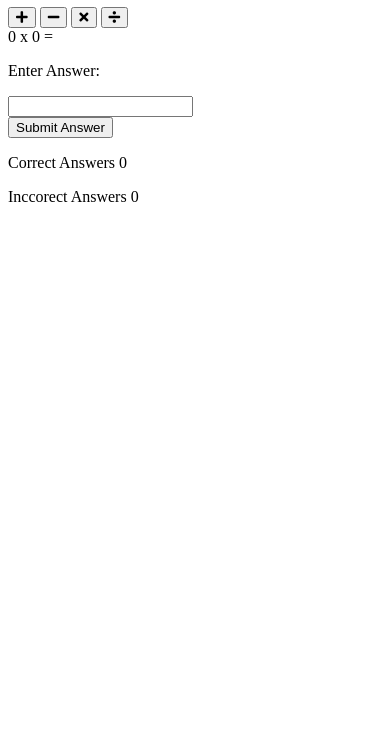
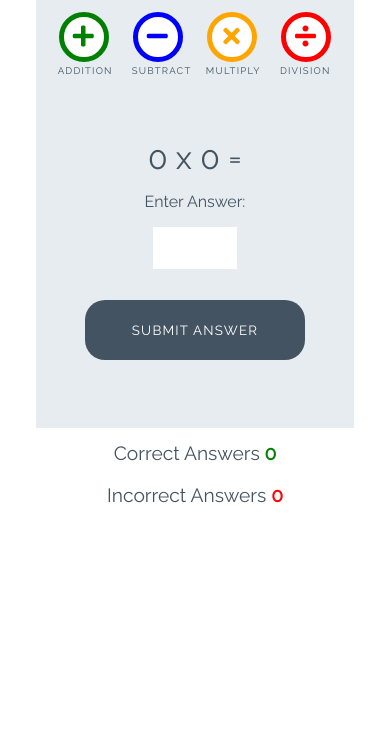
Before and after one commit to Pierreslag/love-maths, a plain HTML site: page index.html in a window 390 px wide. Shown: the part 112-844 px from the top of the page. Drawn offline with Linux system fonts and the light colour scheme.

Commit message:
Fixed a bug in css and some in html

```diff
--- a/assets/css/style.css
+++ b/assets/css/style.css
@@ -0,0 +1,252 @@
+/* --------- Global style */
+
+body {
+    background-color: white;
+    font-family: "Raleway", sans-serif;
+    color: #445361;
+    text-align: center;
+}
+
+/* --------- Heading */
+
+.heading {
+    text-align: center;
+    font-size: 2.5rem;
+}
+
+.logo {
+    height: 40px;
+    padding-right: 5px;
+}
+
+/* --------- Game layout */
+
+.game-area {
+    background-color: #E6ECF0;
+    box-sizing: border-box;
+    width: 85%;
+    height: 65vh;
+    max-height: 450px;
+    max-width: 830px;
+    margin-left: auto;
+    margin-right: auto;
+    padding: 1%;
+}
+
+.question-area {
+    width: 50%;
+    font-size: 2rem;
+    margin: auto;
+    padding: 50px 0;
+}
+
+.question-area span {
+    padding: 0 15px;
+}
+
+.score-area {
+    margin: 5px auto;
+    width: 60%;
+    font-size: 1.2rem;
+}
+
+.controls-area {
+    width: 85%;
+    margin: 30px auto;
+}
+
+#score {
+    color: green;
+    font-weight: bold;
+}
+
+#incorrect {
+    color: red;
+    font-weight: bold;
+}
+
+.answer-message {
+    display: none;
+    font-size: 1rem;
+}
+
+#answer-box {
+    border: none;
+    color: #445361;
+    display: inline-block;
+    height: 40px;
+    width: 80px;
+    font-size: 1.2rem;
+}
+
+.scores {
+    display: inline-block;
+    padding: 25px;
+}
+
+/* --------- Buttons */
+
+.btn {
+    width: 220px;
+    height: 60px;
+    font-family: "Raleway", sans-serif;
+    text-transform: uppercase;
+    letter-spacing: 1.2px;
+    color: white;
+}
+
+.btn:focus {
+    outline: none;
+}
+
+.btn--big {
+    padding-top: 10px;
+    border-radius: 50%;
+    background-color: white;
+    border: 10px solid;
+    width: 100px;
+    height: 100px;
+    font-size: 3.2rem;
+    margin: 0 30px;
+    transition: all 0.5s;
+}
+
+.btn--big::after{
+    content: attr(data-type);
+    font-size: 1rem;
+    color: #445361;
+    position: relative;
+    left: -0.5em;
+}
+
+.btn--blue {
+    border-color: blue;
+    color: blue;
+}
+
+.btn--blue:active,
+.btn--blue:hover {
+    background-color: darkblue;
+    color: white;
+}
+
+.btn--orange {
+    border-color: orange;
+    color: orange;
+}
+
+.btn--orange:active,
+.btn--orange:hover {
+    background-color: darkorange;
+    color: white;
+}
+
+.btn--red {
+    border-color: red;
+    color: red;
+}
+
+.btn--red:active,
+.btn--red:hover {
+    background-color: darkred;
+    color: white;
+}
+
+.btn--green {
+    border-color: green;
+    color: green;
+}
+
+.btn--green:active,
+.btn--green:hover {
+    background-color: darkgreen;
+    color: white;
+}
+
+.btn--gray {
+    margin-top: 25px;
+    background-color: #445361;
+    border: 1px transparent;
+    border-radius: 20px;
+}
+
+.btn--gray:active,
+.btn--gray:hover {
+    background-color: #0d1013;
+}
+
+/* --------- Media queries */
+
+@media (max-width: 414px) {
+    .controls-area {
+        width: 100%;
+    }
+
+    .btn--big {
+        margin: 0 10px;
+        padding: 5px;
+        border: 5px solid;
+        width: 50px;
+        height: 50px;
+        font-size: 1.5rem;
+    }
+
+    .btn--big::after {
+        font-size: 0.6rem;
+        left: -0.7rem;
+    }
+
+    .question-area {
+        padding: 10% 0;
+        width: 100%;
+    }
+
+    .question-area span {
+        padding: 0;
+    }
+
+    .answer-message {
+        display: block;
+    }
+
+    #answer-box {
+        display: block;
+        margin: 0 auto;
+    }
+    .btn--gray {
+        margin-top: 0;
+    }
+
+    .score-area {
+        width: 100%;
+    }
+
+    .scores {
+        margin: 0.5em auto;
+        display: block;
+        padding: 5px;
+    }
+
+    .heading {
+        font-size: 2rem;
+    }
+}
+
+@media (max-width: 320px) {
+    .game-area {
+        height: 70vh;
+    }
+
+    .controls-area {
+        width: 75%;
+        margin: 10px auto;
+    }
+
+    .btn--big {
+        margin: 10px 10px;
+    }
+    .question-area {
+        padding: 10px 0;
+    }
+
+}
--- a/index.html
+++ b/index.html
@@ -1,34 +1,38 @@
 <!DOCTYPE html>
 <html lang="en">
+
 <head>
     <meta charset="UTF-8">
-    <meta http-equiv="X-UA-Compatible" content="IE=edge">
+
     <meta name="viewport" content="width=device-width, initial-scale=1.0">
 
-    <!--Font awsome and google fonts-->
-    <link rel="stylesheet" href="https://use.fontawesome.com/releases/v5.7.2/css/all.css" integrity="sha384-fnmOCqbTlWIlj8LyTjo7mOUStjsKC4pOpQbqyi7RrhN7udi9RwhKkMHpvLbHG9Sr" crossorigin="anonymous">
+    <!-- Font awesome and google fonts -->
+    <link rel="stylesheet" href="https://use.fontawesome.com/releases/v5.7.2/css/all.css"
+
+        integrity="sha384-fnmOCqbTlWIlj8LyTjo7mOUStjsKC4pOpQbqyi7RrhN7udi9RwhKkMHpvLbHG9Sr" crossorigin="anonymous">
     <link href="https://fonts.googleapis.com/css?family=Raleway%7CRighteous" rel="stylesheet">
 
     <link rel="stylesheet" href="assets/css/style.css">
     <title>Document</title>
 </head>
+
 <body>
     <h1 class="heading">
         <img class="logo" src="assets/images/logo.png" alt="logo"> Love Maths
     </h1>
 
     <div class="game-area">
-        <div class="constrols-area">
-            <button class="btn btn--big btn--green">
+        <div class="controls-area">
+            <button data-type="addition" class="btn btn--big btn--green">
                 <i class="fas fa-plus"></i>
             </button>
-            <button class="btn btn--big btn--blue">
+            <button data-type="subtract" class="btn btn--big btn--blue">
                 <i class="fas fa-minus"></i>
             </button>
-            <button class="btn btn--big btn--orange">
+            <button data-type="multiply" class="btn btn--big btn--orange">
                 <i class="fas fa-times"></i>
             </button>
-            <button class="btn btn--big btn--red">
+            <button data-type="division" class="btn btn--big btn--red">
                 <i class="fas fa-divide"></i>
             </button>
         </div>
@@ -40,14 +44,15 @@
             <p class="answer-message">Enter Answer:</p>
             <input id="answer-box" type="number">
         </div>
-        <button class="btn btn--gray">Submit Answer</button>
+        <button data-type="submit" class="btn btn--gray">Submit Answer</button>
     </div>
 
     <div class="score-area">
         <p class="scores">Correct Answers <span id="score">0</span></p>
-        <p class="scores">Inccorect Answers <span id="inccorect">0</span></p>
+        <p class="scores">Incorrect Answers <span id="incorrect">0</span></p>
     </div>
 
     <script src="assets/js/script.js"></script>
 </body>
+
 </html>
```
